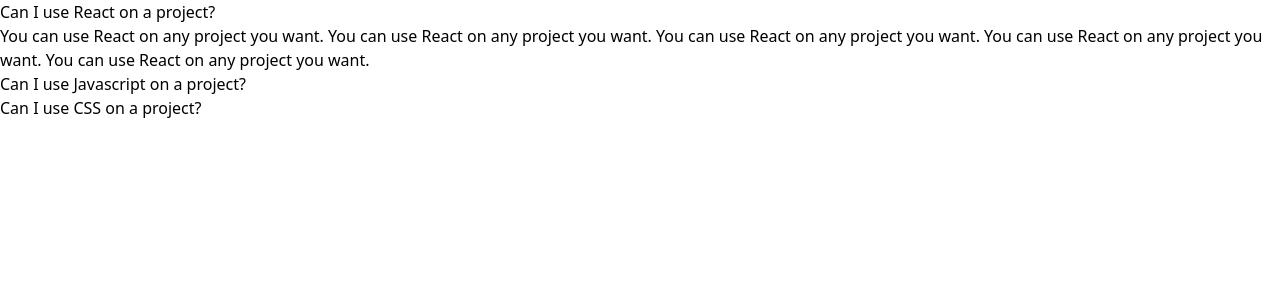
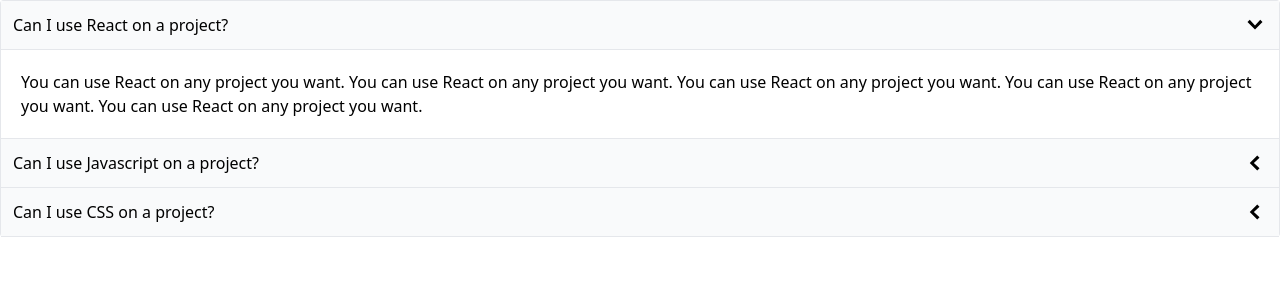
Before and after one commit to jakedusing/React-Components, a React (Create React App) app: page / in a window 1280 px wide. Shown: the top 300 px of the page. Built offline with nearby package versions, Linux system fonts and the light colour scheme; the HTML template or start-up script is replaced by a standard one.

Commit message:
add styling

```diff
--- a/src/components/Accordion.js
+++ b/src/components/Accordion.js
@@ -1,22 +1,40 @@
 import { useState } from "react";
+import { GoChevronDown, GoChevronLeft } from "react-icons/go";
 
 function Accordion({ items }) {
   const [expandedIndex, setExpandedIndex] = useState(0);
 
+  const handleClick = (nextIndex) => {
+    setExpandedIndex(nextIndex);
+  };
+
   const renderedItems = items.map((item, index) => {
     const isExpanded = index === expandedIndex;
+    const content = isExpanded && (
+      <div className="border-b p-5">{item.content}</div>
+    );
 
-    const content = isExpanded && <div>{item.content}</div>;
+    const icon = (
+      <span className="text-2xl">
+        {isExpanded ? <GoChevronDown /> : <GoChevronLeft />}
+      </span>
+    );
 
     return (
       <div key={item.id}>
-        <div onClick={() => setExpandedIndex(index)}>{item.label}</div>
+        <div
+          className="flex justify-between p-3 bg-gray-50 border-b items-center cursor-pointer"
+          onClick={() => handleClick(index)}
+        >
+          {item.label}
+          {icon}
+        </div>
         {content}
       </div>
     );
   });
 
-  return <div>{renderedItems}</div>;
+  return <div className="border-x border-t rounded">{renderedItems}</div>;
 }
 
 export default Accordion;
```
